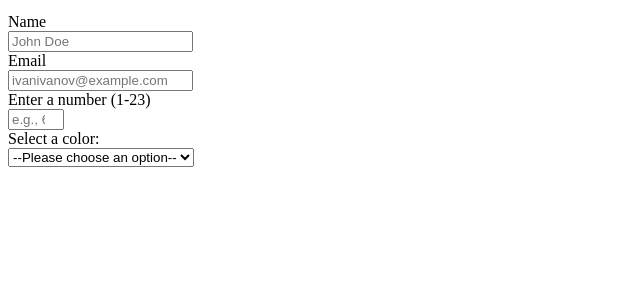
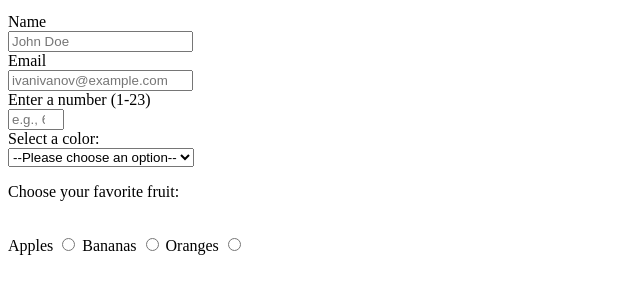
Before and after one commit to ctauchen/FCC-WebDev-2, a plain HTML site: page index.html in a window 1280 px wide. Shown: the part 87-380 px from the top of the page, without its empty margins (0-640 px from the left). Drawn offline with Linux system fonts and the light colour scheme.

Commit message:
Added radio button group. Fixes #14

```diff
--- a/index.html
+++ b/index.html
@@ -25,7 +25,14 @@
       <option value="blue">Blue</option>
       <option value="yellow">Yellow</option>
       <option value="aquamarine">Aquamarine</option>
-  </select>
+  </select><br>
+  <p>Choose your favorite fruit:</p><br>
+  <label for="fruit-apples">Apples</label>
+  <input type=radio name="fruit" value="apples" id="fruit-apples">
+  <label for="fruit-bananas">Bananas</label>
+  <input type=radio name="fruit" value="bananas" id="fruit-bananas">
+  <label for="fruit-oranges">Oranges</label>
+  <input type=radio name="fruit" value="oranges" id="fruit-oranges">
 </form>
 
 
```
Also changed, not shown: style.css (+8 -0 lines).
